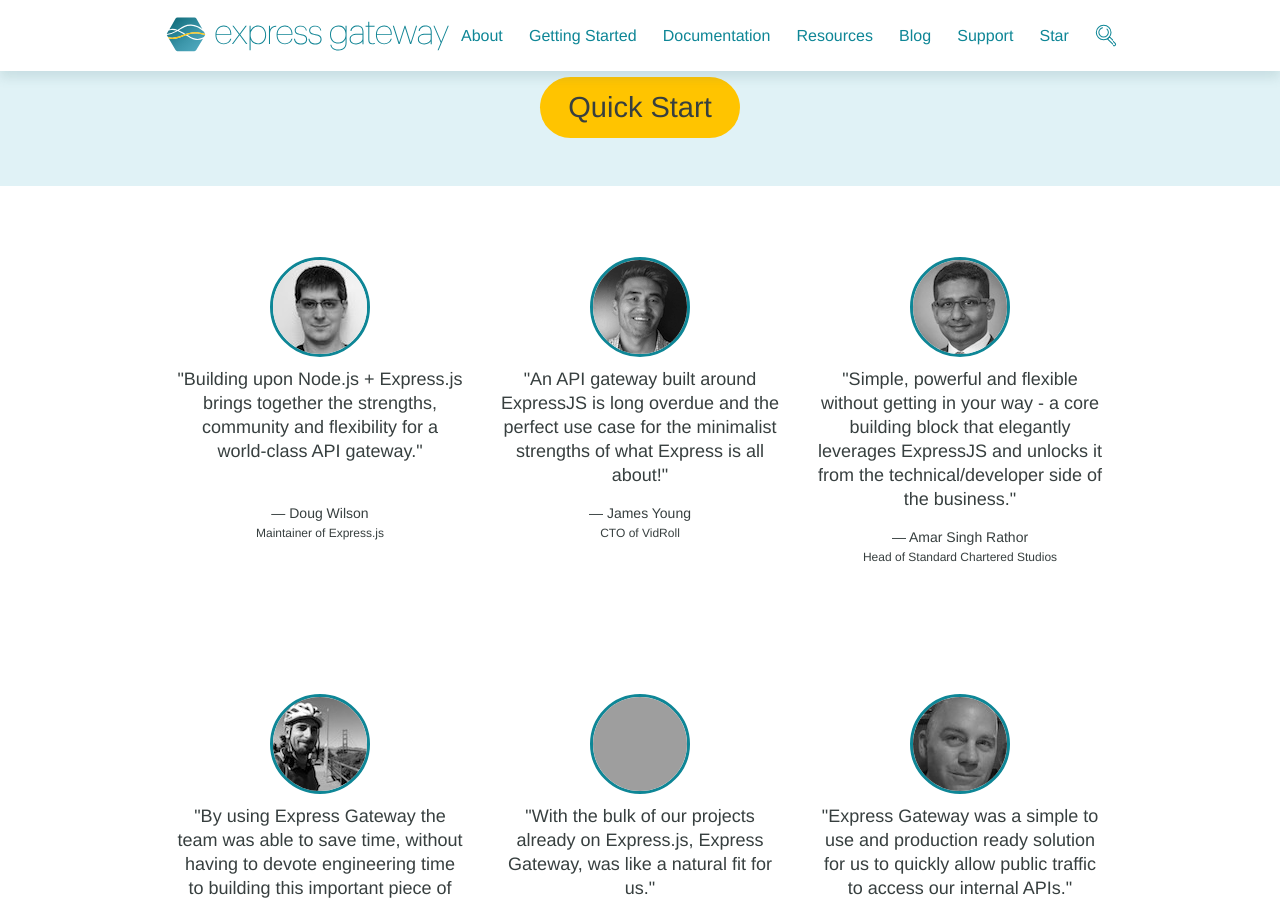
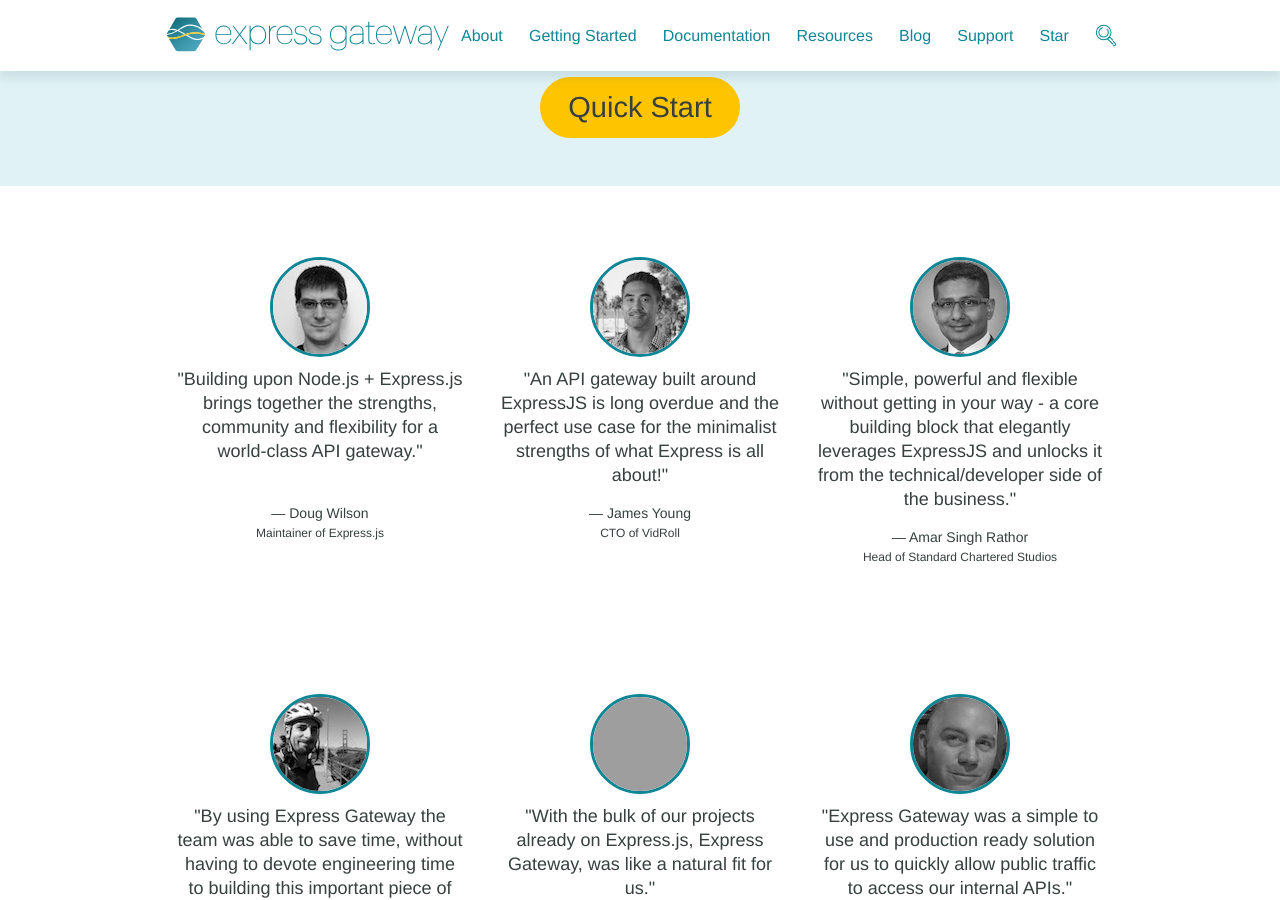
Before and after one commit to ExpressGateway/express-gateway.io, a Jekyll site: the page built from index.md, in a window 1280 px wide and 900 px high, scrolled down 2186 px. Built offline with Jekyll 4.4.1, drawn with Linux system fonts in a browser that asks for light colours; nearby versions of some CDN libraries; some web fonts are replaced; comment, search, counter and statistics services are not loaded; grey boxes are pictures that could not be loaded.

Commit message:
Fresh look for james

```diff
--- a/_includes/user-quotes.html
+++ b/_includes/user-quotes.html
@@ -6,7 +6,7 @@
           <p><span>— Doug Wilson</span> Maintainer of Express.js</p>
       </section>
       <section class="testimonial flex-column">
-          <span class="avatar rounded"><img class="blackandwhite james" src="assets/img/james.png" /></span>
+          <span class="avatar rounded"><img class="blackandwhite james" srcset="assets/img/james.jpg, assets/img/james@2x.jpg 2x" src="assets/img/james.jpg" /></span>
           <blockquote>"An API gateway built around ExpressJS is long overdue and the perfect use case for the minimalist strengths of what Express is all about!"</blockquote>
           <p><span>— James Young</span> CTO of VidRoll</p>
       </section>
```
Also changed, not shown: assets/img/james.jpg (added), assets/img/james.png (deleted), assets/img/james@2x.jpg (added).
